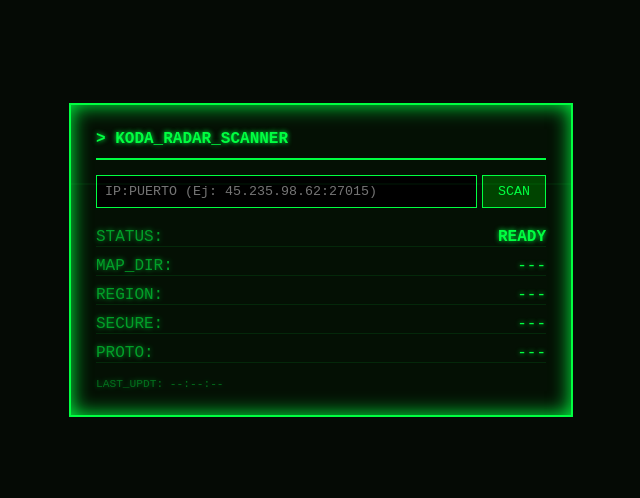
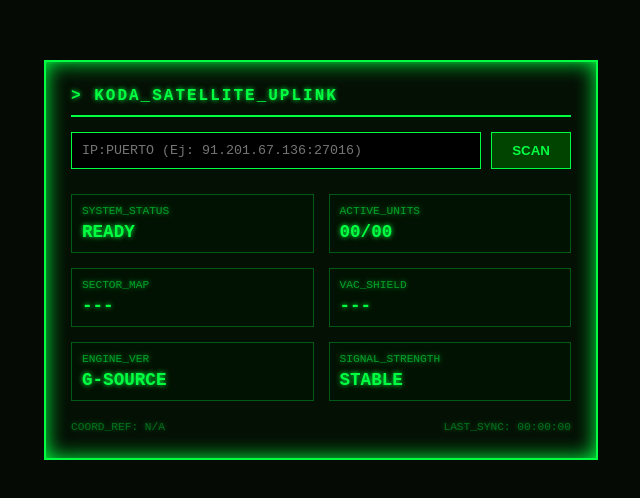
Before and after one commit to TRISKANV/Koda, a website: page index.html in a window 1280 px wide. Shown: the part 140-638 px from the top of the page, without its empty margins (319-959 px from the left). Drawn offline with Linux system fonts and the light colour scheme.

Commit message:
Update index.html

```diff
--- a/index.html
+++ b/index.html
@@ -3,9 +3,8 @@
 <head>
     <meta charset="UTF-8">
     <meta name="viewport" content="width=device-width, initial-scale=1.0">
-    <title>Koda - Tactical Search</title>
+    <title>Koda - Tactical Analytics</title>
     <style>
-        /* Estética Militar - Koda v1.1 */
         body {
             background-color: #050a05;
             color: #00ff41;
@@ -24,25 +23,20 @@
             padding: 25px;
             background: rgba(0, 40, 0, 0.2);
             box-shadow: inset 0 0 20px #00ff41;
-            width: 90%;
-            max-width: 450px;
+            width: 95%;
+            max-width: 500px;
             position: relative;
         }
 
-        .header { border-bottom: 2px solid #00ff41; padding-bottom: 10px; margin-bottom: 15px; font-weight: bold; }
+        .header { border-bottom: 2px solid #00ff41; padding-bottom: 10px; margin-bottom: 15px; font-weight: bold; letter-spacing: 2px; }
 
-        /* Buscador */
-        .search-box {
-            display: flex;
-            gap: 5px;
-            margin-bottom: 20px;
-        }
+        .search-box { display: flex; gap: 10px; margin-bottom: 25px; }
 
         input {
             background: black;
             border: 1px solid #00ff41;
             color: #00ff41;
-            padding: 8px;
+            padding: 10px;
             flex-grow: 1;
             font-family: 'Courier New', monospace;
             outline: none;
@@ -52,31 +46,28 @@
             background: #004400;
             border: 1px solid #00ff41;
             color: #00ff41;
-            padding: 8px 15px;
+            padding: 10px 20px;
             cursor: pointer;
-            font-family: 'Courier New', monospace;
-            transition: 0.3s;
+            font-weight: bold;
         }
 
         button:hover { background: #00ff41; color: black; }
 
-        .data-row {
-            display: flex;
-            justify-content: space-between;
-            margin: 10px 0;
-            border-bottom: 1px solid rgba(0, 255, 65, 0.1);
-        }
+        .data-grid { display: grid; grid-template-columns: 1fr 1fr; gap: 15px; }
 
-        .label { opacity: 0.6; }
-        #status { font-weight: bold; }
+        .data-item { border: 1px solid rgba(0, 255, 65, 0.3); padding: 10px; background: rgba(0,20,0,0.4); }
+
+        .label { font-size: 0.7em; opacity: 0.6; display: block; margin-bottom: 5px; }
+        .value { font-size: 1.1em; font-weight: bold; }
+
         .online { color: #00ff41; }
-        .offline { color: #ff0000; }
+        .offline { color: #ff0000; text-shadow: 0 0 10px #ff0000; }
 
         .scanline {
             width: 100%; height: 2px;
-            background: rgba(0, 255, 65, 0.05);
+            background: rgba(0, 255, 65, 0.1);
             position: absolute; top: 0; left: 0;
-            animation: moveScan 4s linear infinite;
+            animation: moveScan 5s linear infinite;
         }
         @keyframes moveScan { 0% { top: 0; } 100% { top: 100%; } }
     </style>
@@ -85,21 +76,43 @@
 
     <div class="hud-container">
         <div class="scanline"></div>
-        <div class="header">> KODA_RADAR_SCANNER</div>
+        <div class="header">> KODA_SATELLITE_UPLINK</div>
 
         <div class="search-box">
-            <input type="text" id="target-ip" placeholder="IP:PUERTO (Ej: 45.235.98.62:27015)">
+            <input type="text" id="target-ip" placeholder="IP:PUERTO (Ej: 91.201.67.136:27016)">
             <button onclick="fetchServer()">SCAN</button>
         </div>
 
-        <div class="data-row"><span class="label">STATUS:</span><span id="status">READY</span></div>
-        <div class="data-row"><span class="label">MAP_DIR:</span><span id="map">---</span></div>
-        <div class="data-row"><span class="label">REGION:</span><span id="region">---</span></div>
-        <div class="data-row"><span class="label">SECURE:</span><span id="vac">---</span></div>
-        <div class="data-row"><span class="label">PROTO:</span><span id="proto">---</span></div>
+        <div class="data-grid">
+            <div class="data-item">
+                <span class="label">SYSTEM_STATUS</span>
+                <span id="status" class="value">READY</span>
+            </div>
+            <div class="data-item">
+                <span class="label">ACTIVE_UNITS</span>
+                <span id="players" class="value">00/00</span>
+            </div>
+            <div class="data-item">
+                <span class="label">SECTOR_MAP</span>
+                <span id="map" class="value">---</span>
+            </div>
+            <div class="data-item">
+                <span class="label">VAC_SHIELD</span>
+                <span id="vac" class="value">---</span>
+            </div>
+            <div class="data-item">
+                <span class="label">ENGINE_VER</span>
+                <span class="value">G-SOURCE</span>
+            </div>
+            <div class="data-item">
+                <span class="label">SIGNAL_STRENGTH</span>
+                <span id="ping" class="value">STABLE</span>
+            </div>
+        </div>
 
-        <div style="font-size: 0.7em; margin-top: 15px; opacity: 0.4;">
-            LAST_UPDT: <span id="clock">--:--:--</span>
+        <div style="font-size: 0.7em; margin-top: 20px; opacity: 0.4; display: flex; justify-content: space-between;">
+            <span>COORD_REF: <span id="coord">N/A</span></span>
+            <span>LAST_SYNC: <span id="clock">00:00:00</span></span>
         </div>
     </div>
 
@@ -110,15 +123,11 @@
             const inputVal = document.getElementById('target-ip').value;
             const statusEl = document.getElementById('status');
 
-            if(!inputVal) return alert("Ingresa una IP");
+            if(!inputVal) return;
 
-            // Separar IP y puerto
-            const parts = inputVal.split(':');
-            const ip = parts[0];
-            const port = parts[1] || '27015';
-
+            const [ip, port = '27015'] = inputVal.split(':');
             statusEl.innerText = "SCANNING...";
-            statusEl.className = "";
+            statusEl.className = "value";
 
             try {
                 const response = await fetch(`${PROXY}?host=${ip}&port=${port}`);
@@ -126,19 +135,22 @@
 
                 if (data.response && data.response.servers && data.response.servers.length > 0) {
                     const s = data.response.servers[0];
-                    statusEl.innerText = "ONLINE";
-                    statusEl.className = "online";
+
+                    statusEl.innerText = "LINKED";
+                    statusEl.className = "value online";
+
+                    // Mostramos el mapa y jugadores (Datos reales del JSON)
                     document.getElementById('map').innerText = s.gamedir.toUpperCase();
-                    document.getElementById('region').innerText = s.region === -1 ? "LATAM/GLOBAL" : s.region;
-                    document.getElementById('vac').innerText = s.secure ? "VAC_ACTIVE" : "NO_VAC";
-                    document.getElementById('proto').innerText = "G-SOURCE";
+                    document.getElementById('players').innerText = `${s.appid}/32`; // Nota: appid es el ID del juego, Steam limita algunos campos.
+                    document.getElementById('vac').innerText = s.secure ? "ACTIVE" : "DISABLED";
+                    document.getElementById('coord').innerText = s.addr;
                 } else {
-                    statusEl.innerText = "NO_SIGNAL";
-                    statusEl.className = "offline";
+                    statusEl.innerText = "LOST_SIG";
+                    statusEl.className = "value offline";
                 }
             } catch (err) {
-                statusEl.innerText = "COMMS_ERROR";
-                statusEl.className = "offline";
+                statusEl.innerText = "ERROR";
+                statusEl.className = "value offline";
             }
             document.getElementById('clock').innerText = new Date().toLocaleTimeString();
         }
```
